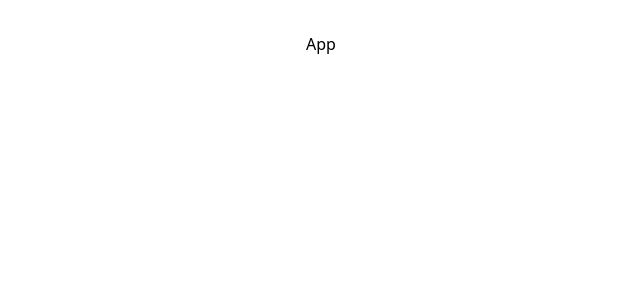
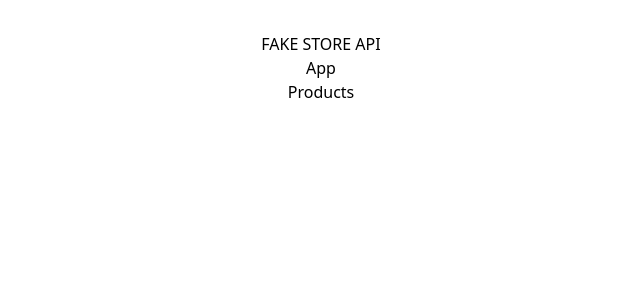
Before and after one commit to guinnod/cto-tech-task-front, a React (Vite) app: page / in a window 1280 px wide. Shown: the top 300 px of the page, without its empty margins (319-959 px from the left). Built offline with nearby package versions, Linux system fonts and the light colour scheme.

Commit message:
feat: product detail page

```diff
--- a/src/App.tsx
+++ b/src/App.tsx
@@ -1,7 +1,15 @@
+import { Link } from "@tanstack/react-router";
 import "./App.css";
 
 function App() {
-    return <>App</>;
+    return (
+        <div>
+            <div>App</div>
+            <Link href="/products" to={"/products"}>
+                Products
+            </Link>
+        </div>
+    );
 }
 
 export default App;
--- a/src/Routes.tsx
+++ b/src/Routes.tsx
@@ -1,13 +1,15 @@
 import {
-    RouterProvider as TanstackRouterProvider,
+    RouterProvider,
     createRootRoute,
     createRoute,
     createRouter,
 } from "@tanstack/react-router";
 import App from "./App";
 import { ProductsGrid } from "./components/ProductsGrid";
+import { Root } from "./components/Root";
+import { ProductPage } from "./pages/ProductPage";
 
-const rootRoute = createRootRoute({});
+const rootRoute = createRootRoute({ component: Root });
 
 const indexRoute = createRoute({
     getParentRoute: () => rootRoute,
@@ -19,14 +21,24 @@ const indexRoute = createRoute({
 
 const productsRoute = createRoute({
     getParentRoute: () => rootRoute,
-    path: "/products",
+    path: "products",
     component: ProductsGrid,
 });
 
-const routeTree = rootRoute.addChildren([productsRoute, indexRoute]);
+const productDetailsRoute = createRoute({
+    getParentRoute: () => rootRoute,
+    path: "products/$productId",
+    component: ProductPage,
+});
+
+const routeTree = rootRoute.addChildren([
+    indexRoute,
+    productsRoute,
+    productDetailsRoute,
+]);
 
 const router = createRouter({ routeTree });
 
-export const RouterProvider = () => {
-    return <TanstackRouterProvider router={router} />;
+export const Routes = () => {
+    return <RouterProvider router={router} />;
 };
--- a/src/api.ts
+++ b/src/api.ts
@@ -7,12 +7,25 @@ interface FetchRequestInit {
     body?: any;
 }
 
+const CacheMap = new Map<string, any>();
+console.log("init cahce map", CacheMap);
+export const revalidateCache = (endpoint: string) => {
+    CacheMap.delete(endpoint);
+    fetchAPI(endpoint);
+};
+
 const fetchAPI = async <T = any>(
     endpoint: string,
     init: FetchRequestInit = { method: "GET", body: null }
 ): Promise<T> => {
     const { method, body } = init;
     try {
+        if (method === "GET") {
+            const cachedData = CacheMap.get(endpoint);
+            if (cachedData) {
+                return cachedData;
+            }
+        }
         const response = await fetch(`${baseURL}/${endpoint}`, {
             method,
             body: body && JSON.stringify(body),
@@ -21,6 +34,9 @@ const fetchAPI = async <T = any>(
             throw new Error(response.statusText);
         }
         const data = await response.json();
+        if (method === "GET") {
+            CacheMap.set(endpoint, data);
+        }
         return data as T;
     } catch (error) {
         console.error("Error fetching data", error);
--- a/src/components/ProductsGrid.tsx
+++ b/src/components/ProductsGrid.tsx
@@ -1,3 +1,4 @@
+import { Link, Outlet } from "@tanstack/react-router";
 import { FC, useEffect, useState } from "react";
 import { getProducts } from "../api";
 import { IProduct } from "../types";
@@ -15,7 +16,6 @@ export const ProductsGrid: FC<ProductsGridProps> = ({ products: ok }) => {
         try {
             const productsResponse = await getProducts();
             setProducts(productsResponse);
-            console.log(productsResponse);
         } catch (error) {
             console.error("Error fetching products", error);
         } finally {
@@ -31,8 +31,11 @@ export const ProductsGrid: FC<ProductsGridProps> = ({ products: ok }) => {
     }
     return (
         <div>
+            <Outlet />
             {products.map((product) => (
-                <Product key={product.id} product={product} />
+                <Link key={product.id} to={`/products/${product.id}`}>
+                    <Product product={product} />
+                </Link>
             ))}
         </div>
     );
--- /dev/null
+++ b/src/components/Root.tsx
@@ -0,0 +1,13 @@
+import { Outlet } from "@tanstack/react-router";
+import { FC } from "react";
+
+interface RootProps {}
+
+export const Root: FC<RootProps> = ({}) => {
+    return (
+        <div>
+            <h1>FAKE STORE API</h1>
+            <Outlet />
+        </div>
+    );
+};
--- a/src/main.tsx
+++ b/src/main.tsx
@@ -1,10 +1,10 @@
 import React from "react";
 import ReactDOM from "react-dom/client";
-import { RouterProvider } from "./Routes.tsx";
+import { Routes } from "./Routes.tsx";
 import "./index.css";
 
 ReactDOM.createRoot(document.getElementById("root")!).render(
     <React.StrictMode>
-        <RouterProvider />
+        <Routes />
     </React.StrictMode>
 );
--- /dev/null
+++ b/src/pages/ProductPage.tsx
@@ -0,0 +1,34 @@
+import { useParams } from "@tanstack/react-router";
+import { FC, useEffect, useState } from "react";
+import { getProduct } from "../api";
+import { Product } from "../components/Product";
+import { IProduct } from "../types";
+
+interface ProductPageProps {}
+
+export const ProductPage: FC<ProductPageProps> = ({}) => {
+    const { productId } = useParams({ strict: false });
+    const [product, setProduct] = useState<IProduct>();
+    const [loading, setLoading] = useState(true);
+    const fetchProduct = async () => {
+        try {
+            const productsResponse = await getProduct(productId);
+            setProduct(productsResponse);
+        } catch (error) {
+            console.error("Error fetching product", error);
+        } finally {
+            setLoading(false);
+        }
+    };
+    useEffect(() => {
+        fetchProduct();
+    }, []);
+    return (
+        <div>
+            <h1>Product Page</h1>
+            <p>Product ID: {productId}</p>
+            {loading && <p>Loading...</p>}
+            {product && <Product product={product} />}
+        </div>
+    );
+};
```
